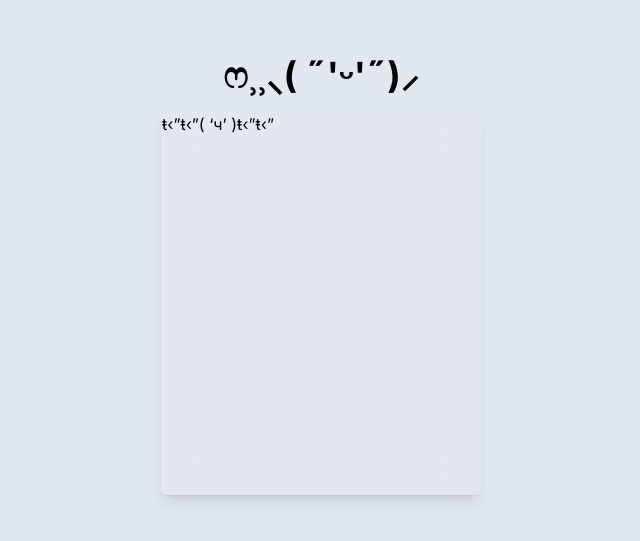
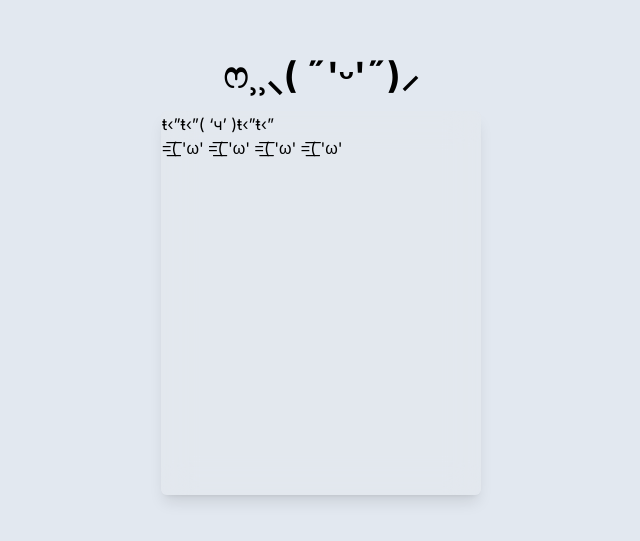
Before and after one commit to to41207052/my-app, a Next.js app: page / in a window 1280 px wide. Shown: the part 133-674 px from the top of the page, without its empty margins (319-959 px from the left). Built offline with nearby package versions, Linux system fonts and the light colour scheme.

Commit message:
shun add

```diff
--- a/src/app/page.tsx
+++ b/src/app/page.tsx
@@ -1,10 +1,11 @@
-"user client"
+
 import Image from 'next/image'
 import { useEffect, useState } from 'react';
 
 export default function Home() {
   const a:string = "ŧ‹”ŧ‹”( ‘ч’ )ŧ‹”ŧ‹”";
   const b:string = "ෆ⸒⸒⸜( ˶'ᵕ'˶)⸝";
+  const c:string = "=͟͟͞͞( 'ω' =͟͟͞͞( 'ω' =͟͟͞͞( 'ω' =͟͟͞͞( 'ω'";
 
   return (
     <main className='min-h-screen flex flex-col items-center justify-center bg-slate-200'>
@@ -15,6 +16,7 @@ export default function Home() {
 
       <section className="h-96 w-80 bg-gray-200/30 backdrop-blur-lg rounded-md border border-gray-200/30 shadow-lg">
       <a href="">{a}</a>
+      <p>{c}</p>
       </section>
 
 
```
